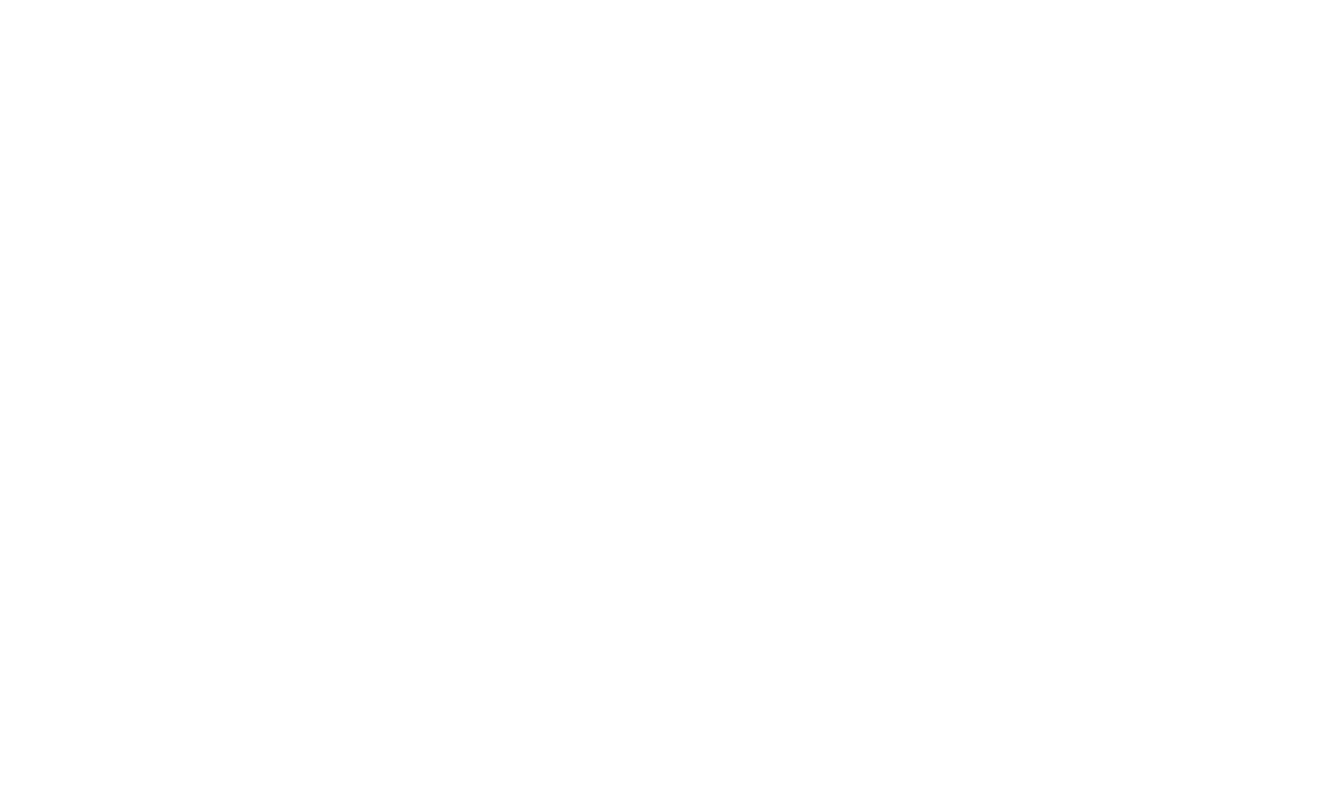
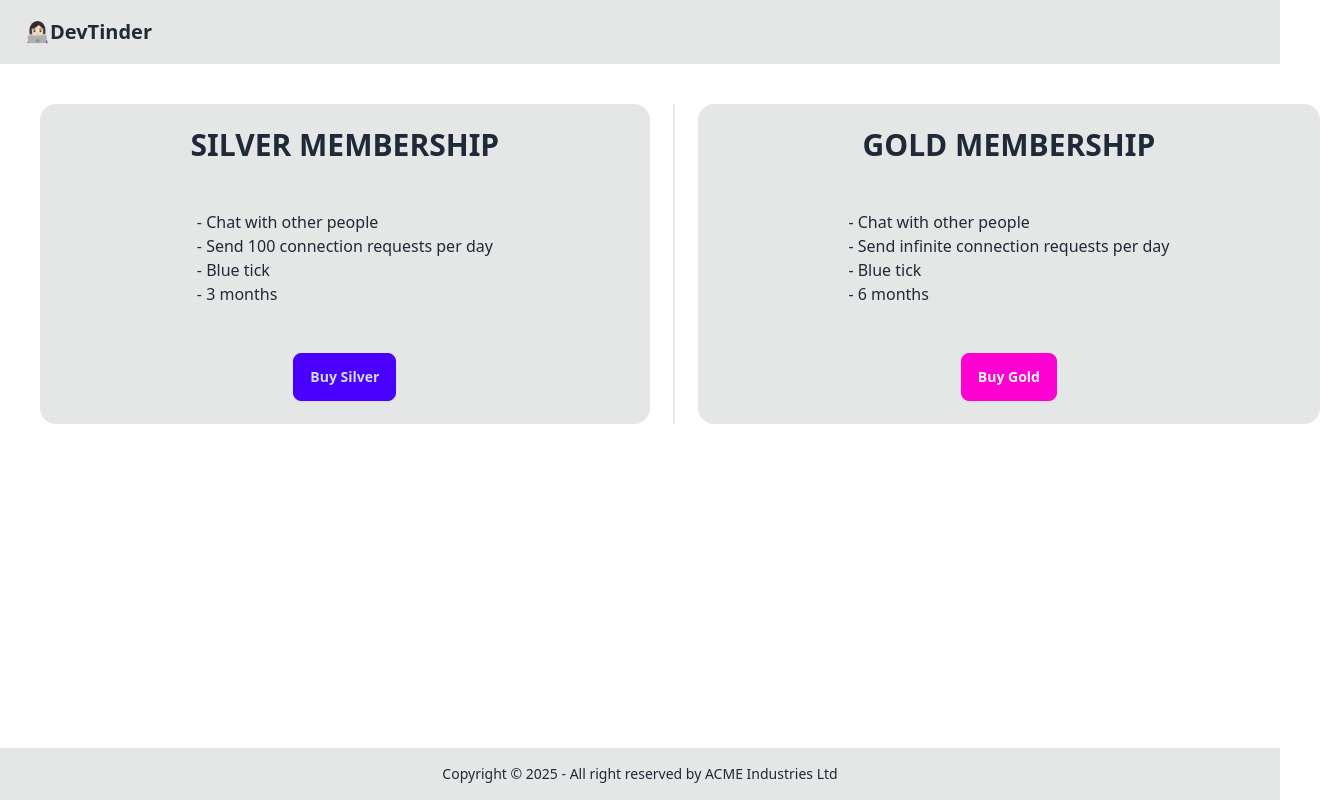
Before and after one commit to wkomal9698/devTinder-web, a React (Vite) app: page /premium in a window 1280 px wide. Before the commit this address had no page. Shown: the whole page, 1320 px wide, since content can reach past the window. Built offline with nearby package versions, Linux system fonts and the light colour scheme; no server answers.

Commit message:
Payment gateway integration

```diff
--- a/index.html
+++ b/index.html
@@ -5,6 +5,7 @@
     <link rel="icon" type="image/svg+xml" href="/vite.svg" />
     <meta name="viewport" content="width=device-width, initial-scale=1.0" />
     <title>DevTinder</title>
+    <script src="https://checkout.razorpay.com/v1/checkout.js"></script>
   </head>
   <body>
     <div id="root"></div>
--- a/src/App.jsx
+++ b/src/App.jsx
@@ -7,6 +7,7 @@
 import appStore from "./utils/appStore";
 import Connections from "./components/Connections";
 import Requests from "./components/Requests";
+import Premium from "./components/Premium";
 
 function App() {
 
@@ -21,6 +22,7 @@
           <Route path="/profile" element={<Profile/>}/>
           <Route path="/connections" element={<Connections/>}/>
           <Route path="/requests" element={<Requests/>}/>
+          <Route path="/premium" element={<Premium/>}/>
         </Route>
       </Routes>
     </BrowserRouter>
--- a/src/components/NavBar.jsx
+++ b/src/components/NavBar.jsx
@@ -46,6 +46,7 @@
         </li>
         <li><Link to="/connections" >Connections</Link></li>
         <li><Link to="/requests" >Requests</Link></li>
+        <li><Link to="/premium" >Premium</Link></li>
         <li><Link onClick={() => handleLogout()}>Logout</Link></li>
       </ul>
     </div>}
--- /dev/null
+++ b/src/components/Premium.jsx
@@ -0,0 +1,65 @@
+import React from "react";
+import { BASE_URL } from "../utils/constants";
+import axios from "axios"
+
+const Premium = () => {
+
+    const handleBuyClick = async (type) => {
+        try {
+            const order = await axios.post(BASE_URL+'/payment/create', {type}, {withCredentials: true});
+
+            // It should open Razorpay dialog box
+            const {amount, keyId, currency, notes, orderId} = order.data;
+
+            const options = {
+                key: keyId,
+                amount,
+                currency,
+                name: 'Dev Tinder',
+                description: 'Connect to other developers',
+                order_id: orderId,
+                prefill: {
+                  name: notes.firstName+" "+notes.lastName,
+                  email: notes.emailId,
+                  contact: '9999999999'
+                },
+                theme: {
+                  color: '#F37254'
+                },
+              };
+            const rzp = new window.Razorpay(options);
+            rzp.open();
+
+        } catch(err) {
+            console.log("ERROR: ", err)
+        }
+    }
+
+  return (
+    <div className="flex w-full m-10">
+      <div className="card bg-base-300 rounded-box grid h-80 grow place-items-center">
+        <h1 className="font-bold text-3xl">SILVER MEMBERSHIP</h1>
+        <ul>
+          <li>- Chat with other people</li>
+          <li>- Send 100 connection requests per day</li>
+          <li>- Blue tick</li>
+          <li>- 3 months</li>
+        </ul>
+        <button className="btn btn-primary" onClick={()=> handleBuyClick("silver")}>Buy Silver</button>
+      </div>
+      <div className="divider divider-horizontal"></div>
+      <div className="card bg-base-300 rounded-box grid h-80 grow place-items-center">
+        <h1 className="font-bold text-3xl">GOLD MEMBERSHIP</h1>
+        <ul>
+          <li>- Chat with other people</li>
+          <li>- Send infinite connection requests per day</li>
+          <li>- Blue tick</li>
+          <li>- 6 months</li>
+        </ul>
+        <button className="btn btn-secondary" onClick={()=> handleBuyClick("gold")}>Buy Gold</button>
+      </div>
+    </div>
+  );
+};
+
+export default Premium;
```
Also changed, not shown: 1 other file (tests, documents, lock files or other folders).
